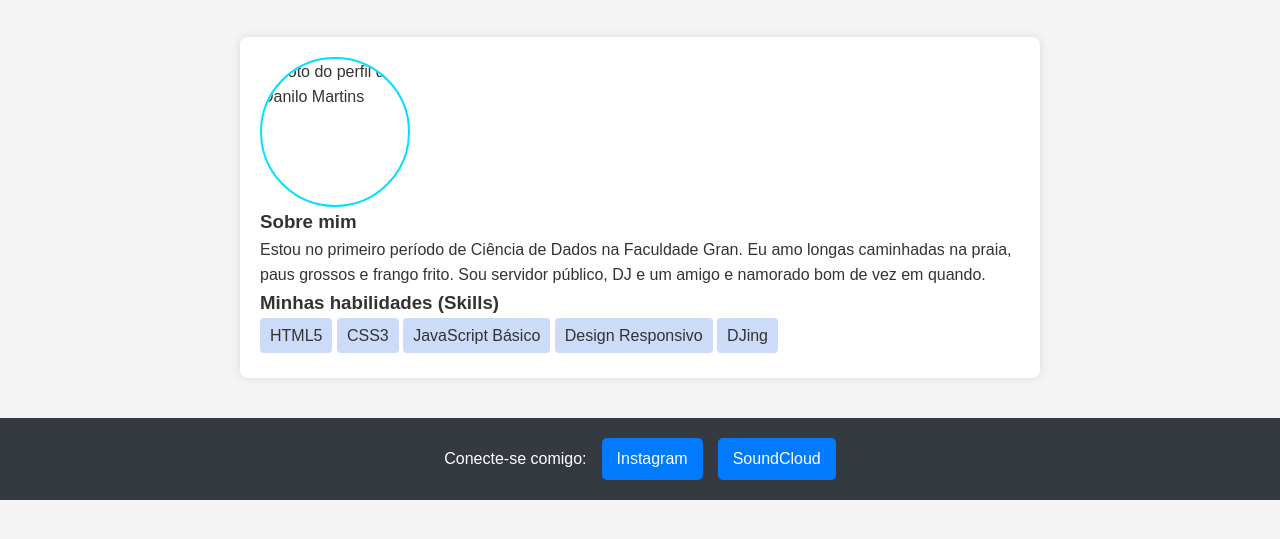
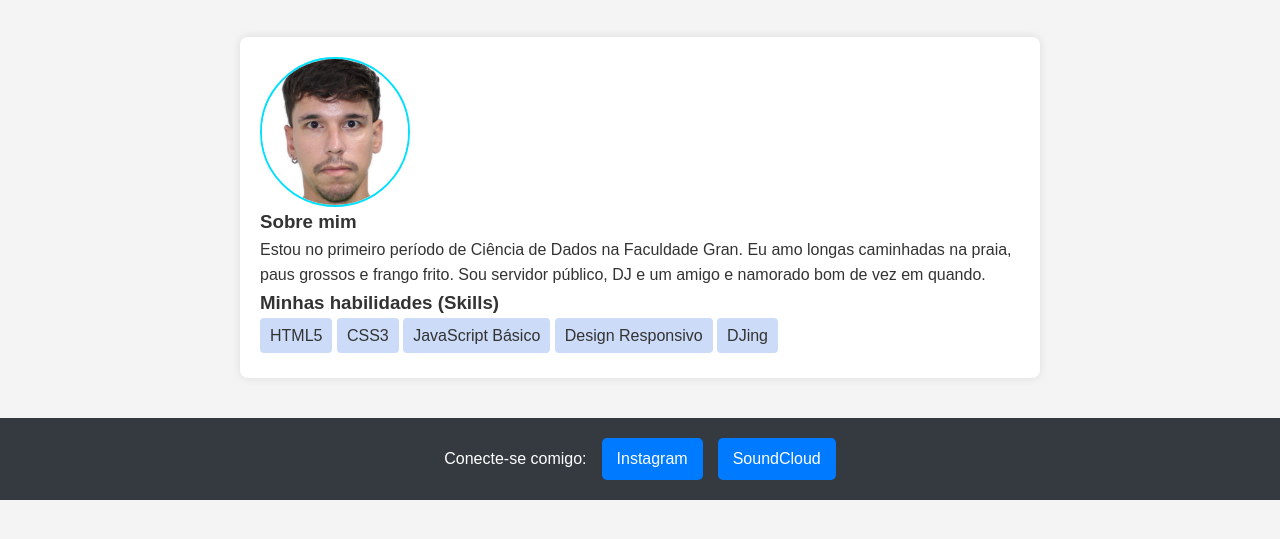
Before and after one commit to danilohmp/meu-perfil-simples, a plain HTML site: page index.html in a window 1280 px wide. Shown: the part 103-642 px from the top of the page. Drawn offline with Linux system fonts and the light colour scheme.

Commit message:
Update index.html

```diff
--- a/index.html
+++ b/index.html
@@ -14,7 +14,7 @@
     </header>
 
     <main>
-        <img src="img/foto-perfil.jpg" alt="Foto do perfil de Danilo Martins">
+        <img src="foto-perfil.jpg" alt="Foto do perfil de Danilo Martins">
 
         <section>
             <h3>Sobre mim</h3>
```
